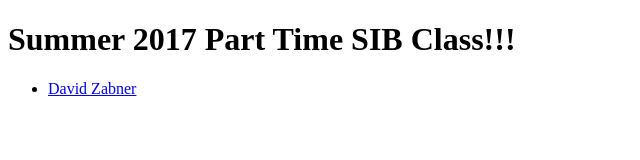
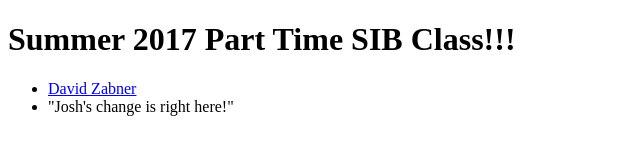
Before and after one commit to nw0428/sibptfall2017, a plain HTML site: page index.html in a window 1280 px wide. Shown: the whole page, without its empty margins (0-640 px from the left). Drawn offline with Linux system fonts and the light colour scheme.

Commit message:
Adding a list item

```diff
--- a/index.html
+++ b/index.html
@@ -8,6 +8,7 @@
   <div class="center">
     <ul>
     	<li><a href="html/david.html">David Zabner</a></li>
+    	<li> "Josh's change is right here!"
     </ul>
   </div>
 </center>
```
